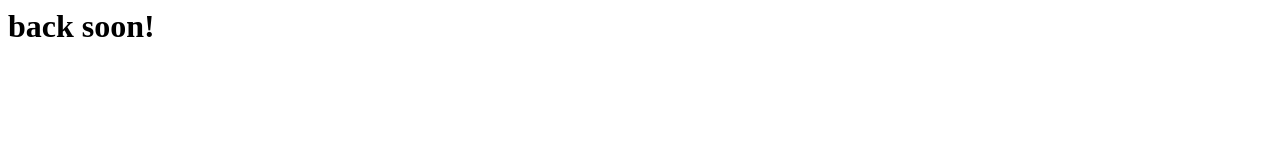
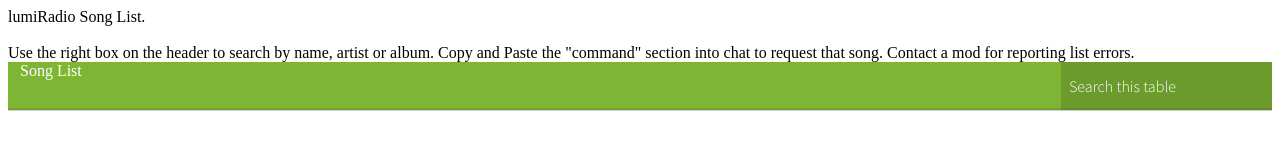
Before and after one commit to luminantAegis/songlist, a plain HTML site: page index.html in a window 1280 px wide. Drawn offline with nearby package versions, Linux system fonts and the light colour scheme.

Commit message:
put stuff in index.html

```diff
--- a/index.html
+++ b/index.html
@@ -1 +1,22 @@
-<h1>back soon!</h1>
+<!-- unsolicited code reviews will be met with sass and an eyeroll -->
+<!-- go find something better to do -->
+<link rel="stylesheet" href="style.css">
+<script src="https://ajax.googleapis.com/ajax/libs/jquery/2.1.3/jquery.min.js"></script>
+<script src="js.js"></script>
+<span class="content_item non_wrapping">
+    <span class="page_heading">
+        <span>lumiRadio Song List. <br/> <br/> Use the right box on the header to search by name, artist or album. Copy and Paste the "command" section into chat to request that song. Contact a mod for reporting list errors.<br/></span>
+    </span>
+</span>
+<div id="DirectEditPreserve" class="wow fadeInUp databaseTable_holder 122860">
+  <div id="DirectEditPreserve" class="databaseTable_heading">
+    <div id="DirectEditPreserve" class="databaseTable_title">Song List</div>
+    <input id="DirectEditPreserve" class="databaseTable_search" type="text" width="200" placeholder="Search this table">
+  </div>
+  <div id="DirectEditPreserve" class="databaseTable">
+    <div id="DirectEditPreserve" class="databaseTable_import_wrap" style="display: block;">
+	</div>
+    <div id="DirectEditPreserve" class="databaseTable_UI_scrollLeft databaseTable_UI_button" style="display: none;"></div>
+    <div id="DirectEditPreserve" class="databaseTable_UI_scrollRight databaseTable_UI_button" style="display: none;"></div>
+  </div>
+</div>
```
